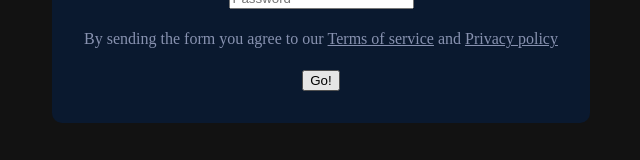
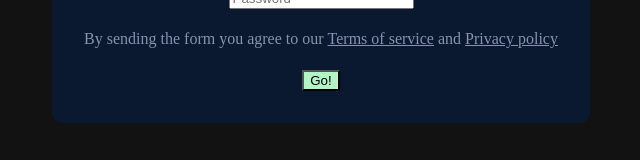
Before and after one commit to patarr19NEO/PasswordManager, a React (Vite) app in the folder frontend/: page /getIntoAccount in a window 1280 px wide. In both pictures the pointer is over the button "Go!". Shown: the part 281-441 px from the top of the page, without its empty margins (319-959 px from the left). Built offline with nearby package versions, Linux system fonts and the light colour scheme; a web font is replaced by a local one.

Commit message:
some style changes

```diff
--- a/frontend/src/Components/GetIntoAccount/GetIntoAccount.css
+++ b/frontend/src/Components/GetIntoAccount/GetIntoAccount.css
@@ -57,3 +57,11 @@
 .window-reg input {
     margin-bottom: 1rem;
 }
+
+.loading {
+    color: #8892b0;
+}
+
+.submit:hover {
+    background-color: #b4f3c6;
+}
```
